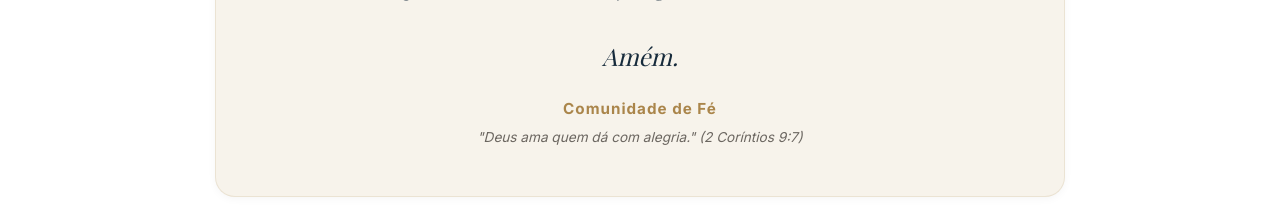
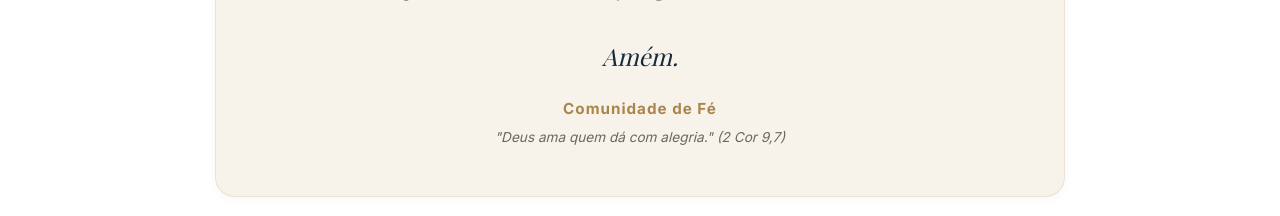
Before and after one commit to henriquepython/web-site-dizimo, a React (Vite) app: page / in a window 1280 px wide. Shown: the part 3480-3696 px from the top of the page. Built offline with nearby package versions, Linux system fonts and the light colour scheme; a web font is replaced by a local one.

Commit message:
Ajuste passagem

```diff
--- a/src/App.tsx
+++ b/src/App.tsx
@@ -468,7 +468,7 @@ export default function App() {
           </div>
 
           <div className="reflection-bible">
-            "Deus ama quem dá com alegria." (2 Coríntios 9:7)
+            "Deus ama quem dá com alegria." (2 Cor 9,7)
           </div>
 
         </div>
```
